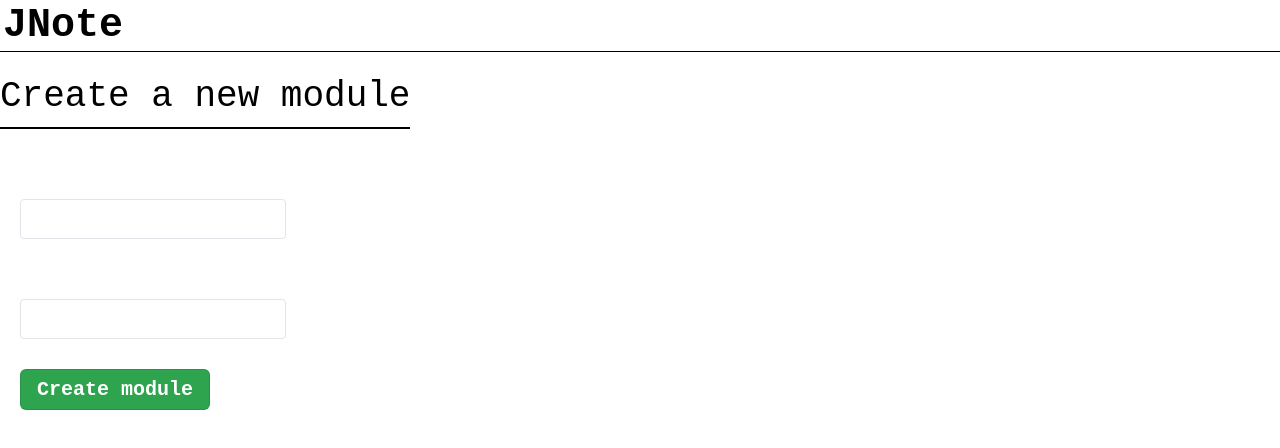
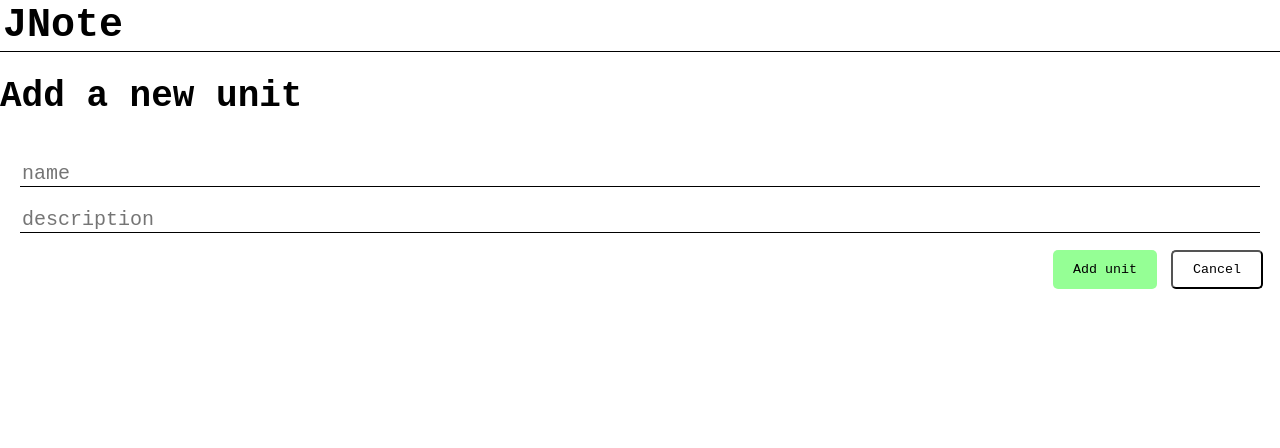
Before and after one commit to nassermohamedit/jnote-ui, an Angular app: page /create-module in a window 1280 px wide. Shown: the top 448 px of the page. Built offline with nearby package versions, Linux system fonts and the light colour scheme; sample sign-in values are in the browser's storage.

Commit message:
Make creatgit status

```diff
--- a/src/app/components/create-module/create-module.component.css
+++ b/src/app/components/create-module/create-module.component.css
@@ -1,74 +1,50 @@
 :host {
-    display: flex;
-    flex-direction: column;
-    align-items: start;
 }
 
 .form-container {
-    max-width: 500px;
-    padding: 20px;
+    display: flex;
+    flex-direction: column;
+    justify-content: start;
+    padding: 10px;
 }
 
-h1 {
-    margin-bottom: 20px;
-    font-weight: 400;
-    border-bottom: 2px solid var(--line-color);
-    padding-bottom: 10px;
+.form-container input {
+    margin: 10px;
+    font-size: 20px;
+    border: none;
+    outline: none;
+    border-bottom: var(--solid-border);
 }
 
-
-label {
-    display: block;
-    font-weight: 600;
-    margin-bottom: 5px;
-    color: white;
-    margin-bottom: 10px;
+.footer {
+    display: flex;
+    justify-content: end;
 }
 
-.form-group {
-    margin-bottom: 30px;
+.footer button {
+    margin-top: 10px;
+    padding: 10px 20px;
+    border-radius: 5px;
+    cursor: pointer;
+    transition: background-color 0.2s ease;
+    margin: 7px;
+
 }
 
-.form-control {
-    width: 100%;
-    padding: 8px 12px;
-    border: 1px solid #e1e4e8;
-    border-radius: 4px;
-    box-sizing: border-box;
-    background: transparent;
-    font-size: 19px;
+.add-button {
+    border: none;
+    background: rgb(149, 255, 149);
+}
+
+.add-button:hover {
+    background: rgb(33, 255, 33);
+}
+
+.cancel-button {
+    background: white;
+}
+
+.cancel-button:hover {
+    background: black;
     color: white;
 }
-
-.form-control:focus {
-    border-color: #142231;
-    outline: none;
-    box-shadow: 0 0 0 3px rgba(3,102,214,0.3);
-}
-
-
-.btn-primary {
-    background-color: #2ea44f;
-    color: #fff;
-    border: 1px solid rgba(27,31,35,0.15);
-    border-radius: 6px;
-    padding: 8px 16px;
-    font-size: 20px;
-    font-weight: 600;
-    cursor: pointer;
-}
-
-.btn-primary:disabled {
-    background-color: #94d3a2;
-    cursor: not-allowed;
-}
-
-.btn-primary:hover:not(:disabled) {
-    background-color: #22863a;
-    border-color: rgba(27,31,35,0.15);
-}
-
-.error-message {
-    color: #d73a49;
-    margin-top: 10px;
-}
--- a/src/app/components/create-module/create-module.component.html
+++ b/src/app/components/create-module/create-module.component.html
@@ -1,17 +1,9 @@
-<h1>Create a new module</h1>
+<h1>Add  a new unit</h1>
 <form [formGroup]="moduleForm" (ngSubmit)="submitForm()" class="form-container">
-    <div class="form-group">
-        <label for="name">Name*</label>
-        <input id="name" type="text" formControlName="name" class="form-control" />
-    </div>
-    <div class="form-group">
-        <label for="description">Description*</label>
-        <input id="description" type="text" formControlName="description" class="form-control" />
-    </div>
-    <div class="form-group">
-        <button type="submit" class="btn btn-primary">Create module</button>
-    </div>
-    <div *ngIf="error" class="error-message">
-        {{ error }}
+        <input id="name" type="text" placeholder="name" formControlName="name" />
+        <input id="description" type="text" placeholder="description" formControlName="description"/>
+    <div class="footer">
+        <button type="submit" class="add-button">Add unit</button>
+        <button type="button" class="cancel-button" (click)="this.hideMe.emit(true)">Cancel</button>
     </div>
 </form>
--- a/src/app/components/create-module/create-module.component.ts
+++ b/src/app/components/create-module/create-module.component.ts
@@ -1,7 +1,8 @@
 import { CommonModule } from '@angular/common';
-import { Component } from '@angular/core';
+import { Component, EventEmitter, Output } from '@angular/core';
 import { FormBuilder, FormGroup, ReactiveFormsModule, Validators } from '@angular/forms';
 import { Router } from '@angular/router';
+import { Module } from '../../data/module.model';
 import { ModuleService } from '../../services/module.service';
 @Component({
   selector: 'app-create-module',
@@ -13,6 +14,10 @@ import { ModuleService } from '../../services/module.service';
 export class CreateModuleComponent {
 
   moduleForm: FormGroup;
+
+  @Output() newModule = new EventEmitter<Module>();
+
+  @Output() hideMe = new EventEmitter<boolean>()
 
   error: string = '';
 
@@ -26,8 +31,10 @@ export class CreateModuleComponent {
   submitForm() {
     if (this.moduleForm.valid) {
       this.moduleService.createModule(this.moduleForm.getRawValue()).subscribe(
-        () => {
-          this.router.navigateByUrl('/');
+        (response) => {
+          this.hideMe.emit(true);
+          this.newModule.emit(response);
+
         },
         (error) => {
           this.error =  'Failed to create module. Please try again.';
--- a/src/app/components/module-grid/module-grid.component.css
+++ b/src/app/components/module-grid/module-grid.component.css
@@ -22,3 +22,16 @@
     font-size: 20px;
     transition: background-color 0.3s ease;
 }
+
+.module-form {
+    width: 500px;
+    background: white;
+    position: fixed;
+    top: 50%;
+    left: 50%;
+    border-radius: 10px;
+    transform: translate(-50%, -50%);
+    z-index: 9;
+    padding: 20px;
+    box-shadow: 0 7px 14px 0 rgb(0, 0, 0, 0.2);
+}
--- a/src/app/components/module-grid/module-grid.component.html
+++ b/src/app/components/module-grid/module-grid.component.html
@@ -1,4 +1,10 @@
-<button routerLink='/create-module' routerLinkActive="active" class="green-button">New</button>
+<button class="green-button" (click)="showNewModuleForm=true">New</button>
 <div class="modules-grid">
     <app-module-card *ngFor="let module of modules" [module]="module" />
 </div>
+<div class="module-form" *ngIf="showNewModuleForm">
+    <app-create-module
+    (hideMe)="showNewModuleForm=false"
+    (newModule)="onModuleCreated($event)">
+</app-create-module>
+</div>
--- a/src/app/components/module-grid/module-grid.component.ts
+++ b/src/app/components/module-grid/module-grid.component.ts
@@ -17,6 +17,8 @@ export class ModuleGridComponent implements OnInit {
 
   modules: Module[] = [];
 
+  showNewModuleForm = false;
+
   constructor(private moduleService: ModuleService) {}
 
   ngOnInit(): void {
@@ -29,4 +31,8 @@ export class ModuleGridComponent implements OnInit {
         }
       )
   }
+
+  onModuleCreated(module: Module) {
+    this.modules.unshift(module);
+  }
 }
```
